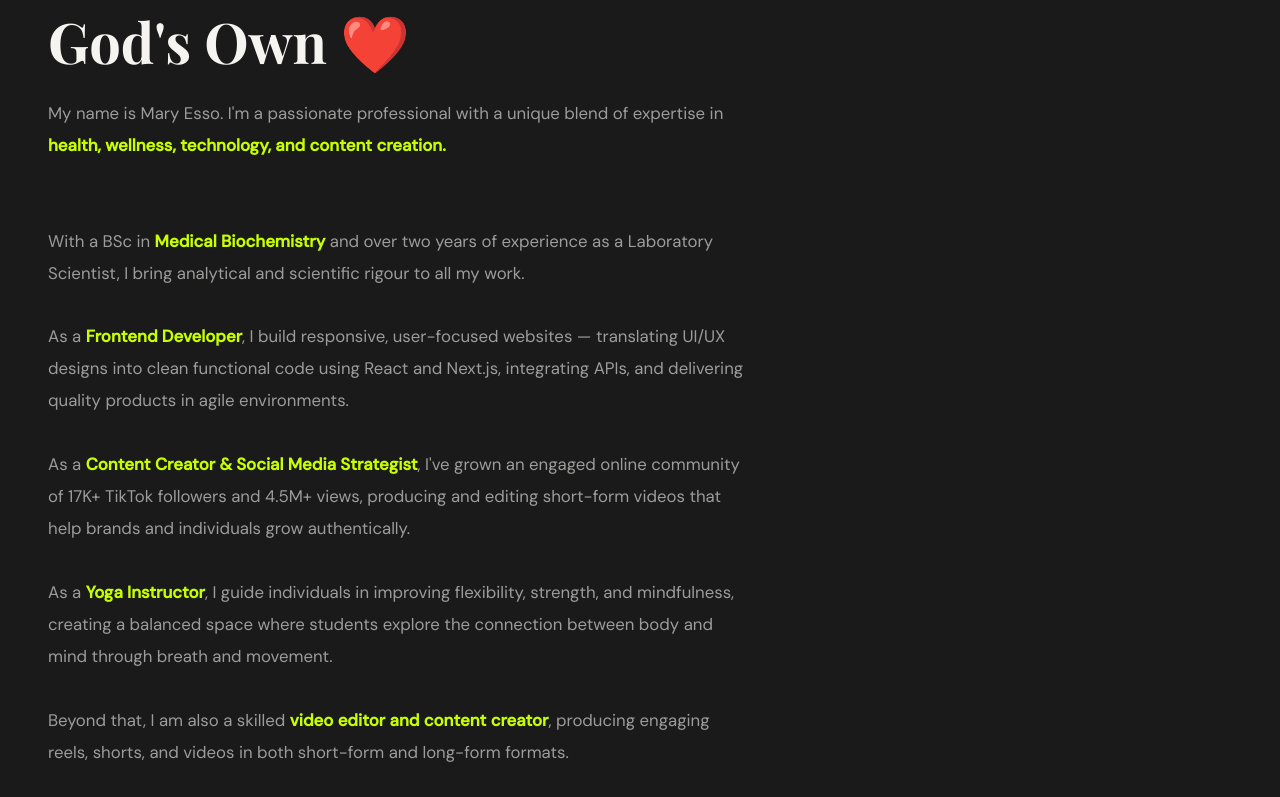
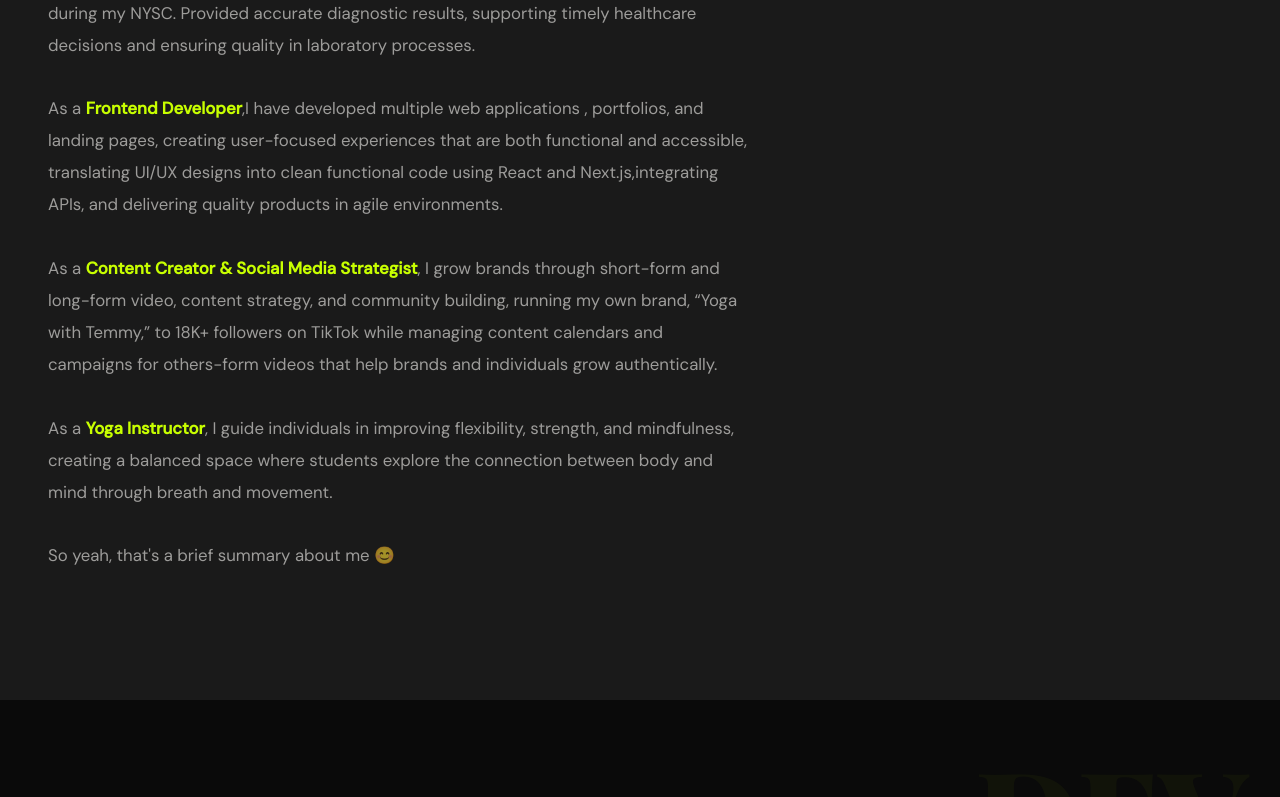
Before and after one commit to Temmy-codes/portfolio_react, a React (Vite) app: page / in a window 1280 px wide. Shown: the part 1440-2237 px from the top of the page. Built offline with nearby package versions, Linux system fonts and the light colour scheme; a web font is replaced by a local one.

Commit message:
Update About.jsx

```diff
--- a/src/components/About.jsx
+++ b/src/components/About.jsx
@@ -14,35 +14,34 @@ function About() {
             <div className="section-label">About Me</div>
             <h2 className="section-title">God's Own ❤️</h2>
             <p className="about-text">
-              My name is Mary Esso. I'm a passionate professional with a unique blend of expertise in
-              <span className="about-highlight"> health, wellness, technology, and content creation.</span>
+              My name is Mary Esso.
             </p>
           </div>
         </div>
 
         <p className="about-text">
-          With a BSc in <span className="about-highlight">Medical Biochemistry</span> and over
-          two years of experience as a Laboratory Scientist, I bring analytical and scientific rigour to all my work.
+          I hold a BSc in <span className="about-highlight">Medical Biochemistry</span> and over
+          and worked as a Laboratory Scientist during my NYSC. Provided accurate diagnostic results,
+          supporting timely healthcare decisions and ensuring quality in laboratory processes.
         </p>
         <p className="about-text">
-          As a <span className="about-highlight">Frontend Developer</span>, I build responsive, user-focused
-          websites — translating UI/UX designs into clean functional code using React and Next.js,
-          integrating APIs, and delivering quality products in agile environments.
+          As a <span className="about-highlight">Frontend Developer</span>,I have developed multiple web
+          applications , portfolios, and landing pages, creating user-focused experiences that are both functional
+          and accessible, translating UI/UX designs into clean functional code using React and Next.js,integrating
+          APIs, and delivering quality products in agile environments.
         </p>
         <p className="about-text">
-          As a <span className="about-highlight">Content Creator & Social Media Strategist</span>, I've grown
-          an engaged online community of 17K+ TikTok followers and 4.5M+ views, producing and editing
-          short-form videos that help brands and individuals grow authentically.
+          As a <span className="about-highlight">Content Creator & Social Media Strategist</span>,
+          I grow brands through short-form  and long-form video, content strategy, and community building,
+          running my own brand, “Yoga with Temmy,” to 18K+ followers on TikTok while managing content calendars
+          and campaigns for others-form videos that help brands and individuals grow authentically.
         </p>
         <p className="about-text">
           As a <span className="about-highlight">Yoga Instructor</span>, I guide individuals in improving
           flexibility, strength, and mindfulness, creating a balanced space where students explore the
           connection between body and mind through breath and movement.
         </p>
-        <p className="about-text">
-          Beyond that, I am also a skilled <span className="about-highlight">video editor and content creator</span>,
-          producing engaging reels, shorts, and videos in both short-form and long-form formats.
-        </p>
+
         <p className="about-text">So yeah, that's a brief summary about me 😊</p>
       </div>
     </section>
```
